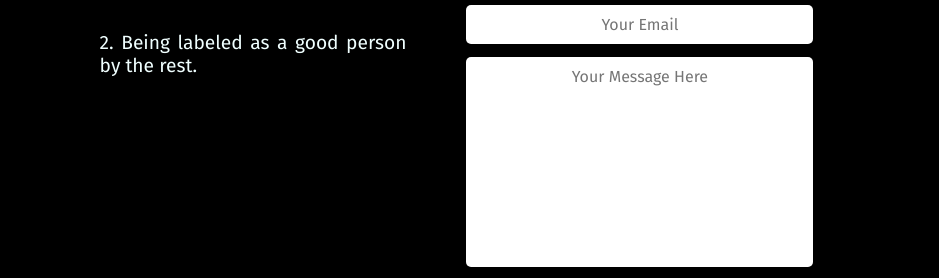
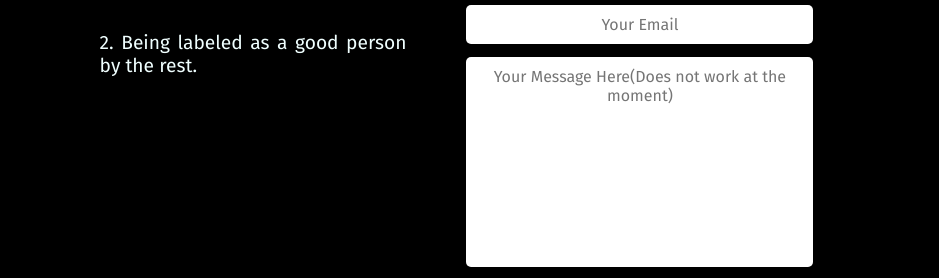
Before and after one commit to Sakif16/Unfunny-Website, a plain HTML site: page index.html in a window 1280 px wide. Shown: the part 2376-2654 px from the top of the page, 0-939 px from the left. Drawn offline with Linux system fonts and the light colour scheme.

Commit message:
Update index.html

```diff
--- a/index.html
+++ b/index.html
@@ -194,7 +194,7 @@
             <form action="mailto:sakif1600@gmail.com" method="post" enctype="text/plain">
                <p><input type="text" placeholder="Your Name(Kimi no Na wa)" name='name'></p>
                <p><input type="email" placeholder="Your Email" name='email'></p>
-               <textarea name="message" id="" cols="30" rows="10" placeholder="Your Message Here"></textarea>
+               <textarea name="message" id="" cols="30" rows="10" placeholder="Your Message Here(Does not work at the moment)"></textarea>
                <button type="submit">SEND</button>
                <button type="reset">RESET</button>
             </form>
```
